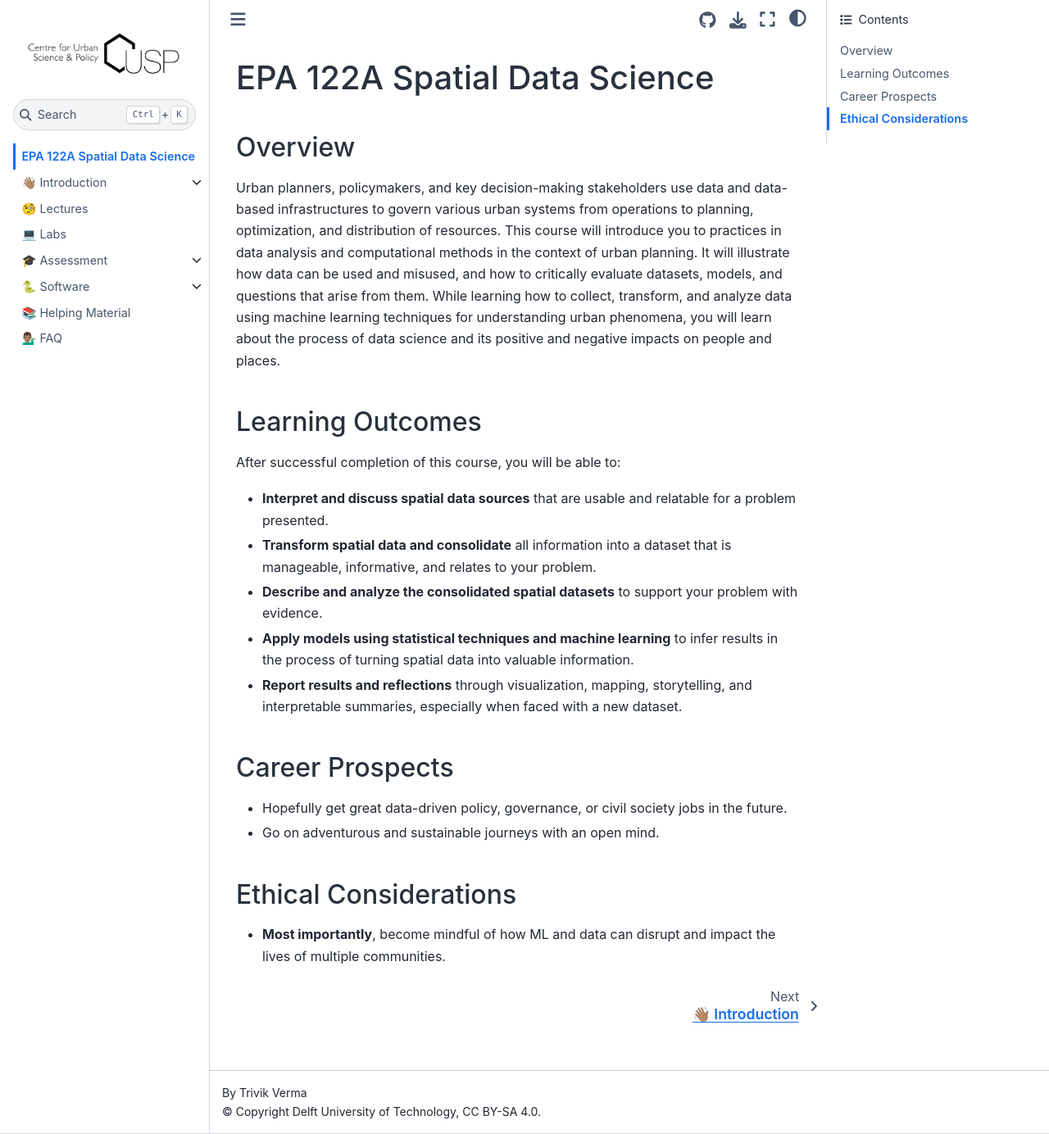
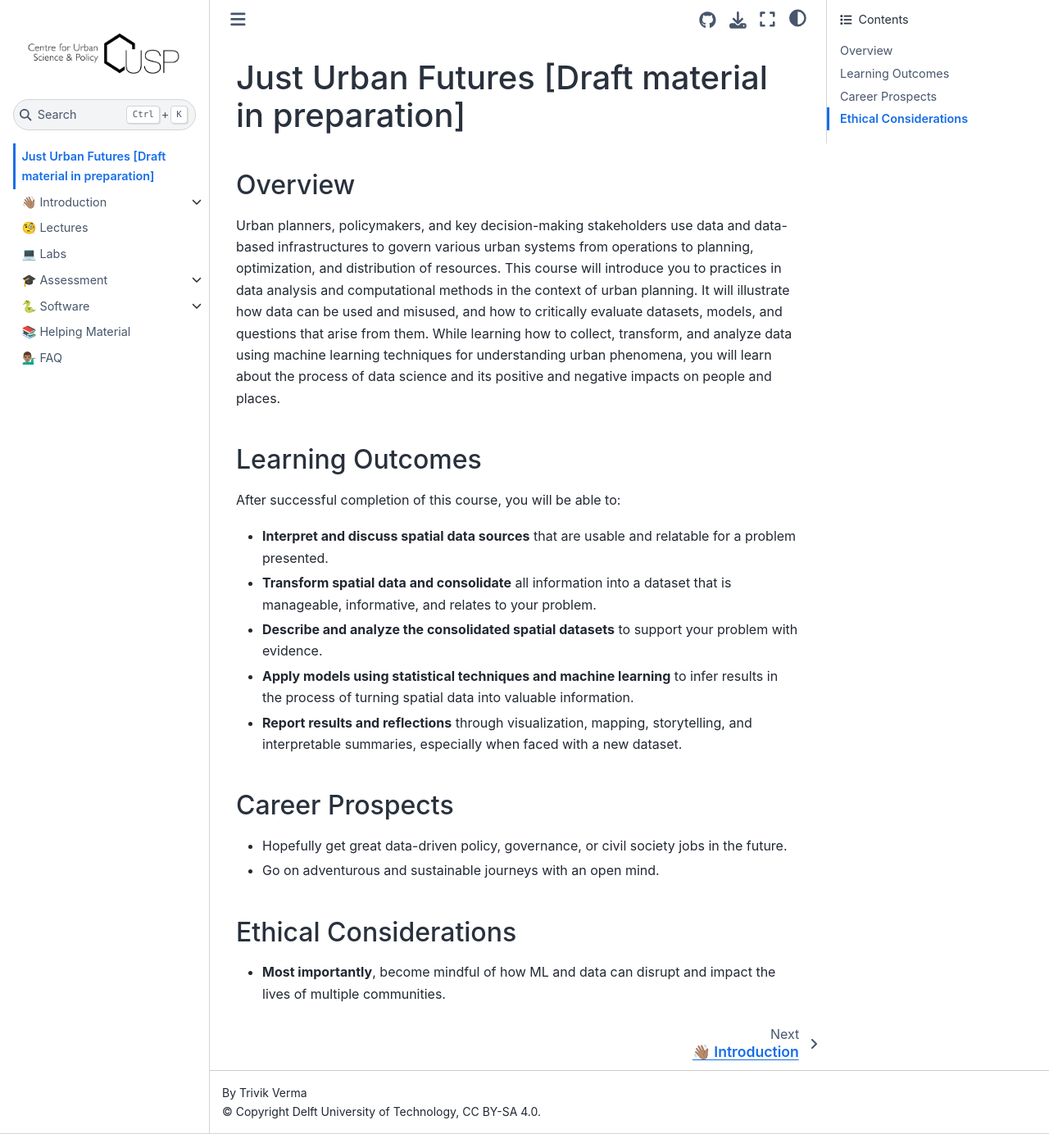
Before and after one commit to trivikverma/spatial-data-science, a Jupyter Book: the page built from _index.md, in a window 1280 px wide and 1384 px high. Shown: the whole window at 82% size. Built offline with Jupyter Book 1.0.4 settings and Sphinx 7.4.7 and the Sphinx Book theme 1.1.4, drawn with Linux system fonts in a browser that asks for light colours.

Commit message:
Update _index.md
Update coursework

```diff
--- a/_index.md
+++ b/_index.md
@@ -1,4 +1,4 @@
-# EPA 122A Spatial Data Science
+# Just Urban Futures [Draft material in preparation]
 
 ## Overview
 Urban planners, policymakers, and key decision-making stakeholders use data and data-based infrastructures to govern various urban systems from operations to planning, optimization, and distribution of resources. This course will introduce you to practices in data analysis and computational methods in the context of urban planning. It will illustrate how data can be used and misused, and how to critically evaluate datasets, models, and questions that arise from them. While learning how to collect, transform, and analyze data using machine learning techniques for understanding urban phenomena, you will learn about the process of data science and its positive and negative impacts on people and places.
```
